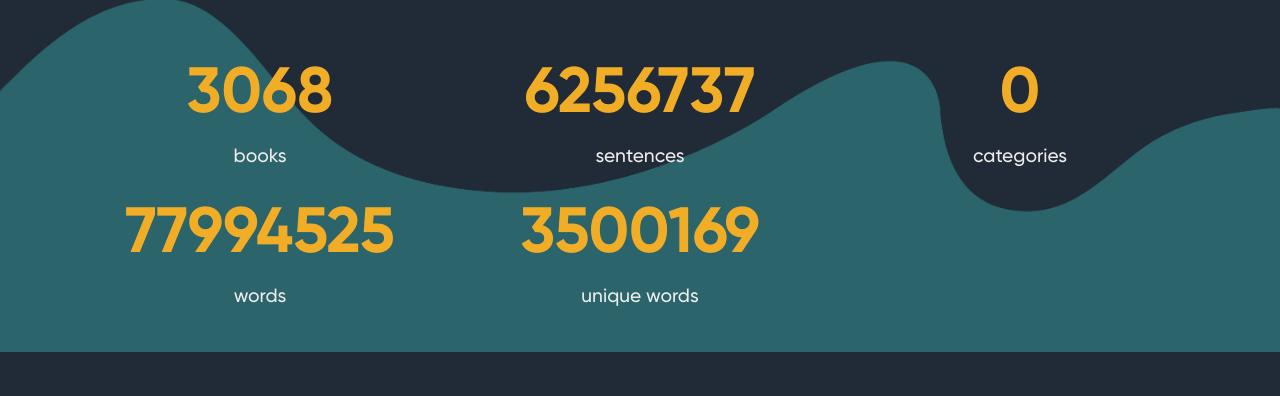
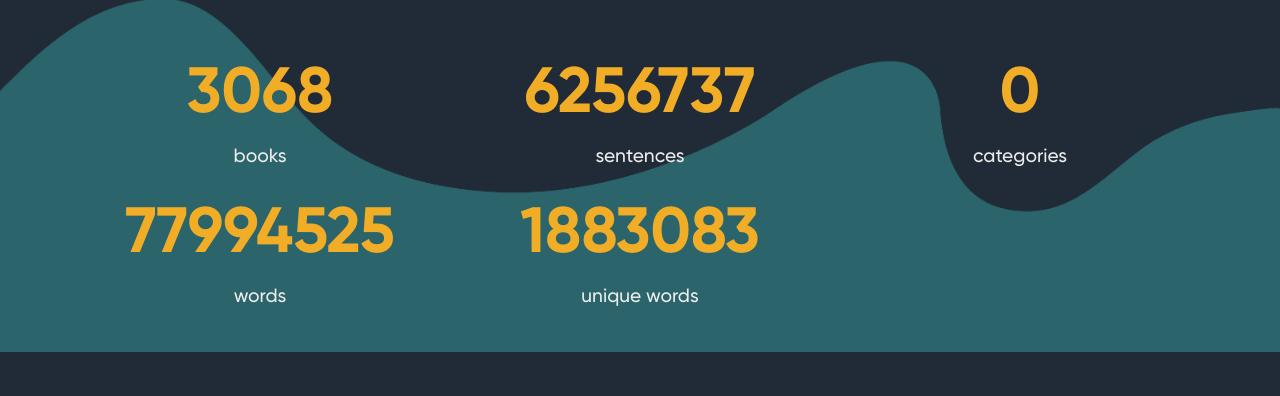
Before and after one commit to amiradamov/BakuProject, a Flask app: page / in a window 1280 px wide. Shown: the part 949-1345 px from the top of the page. Run offline with Flask 2, Linux system fonts and the light colour scheme; some libraries are stand-ins or nearby versions.

Commit message:
statistics (unique words)

```diff
--- a/templates/index.html
+++ b/templates/index.html
@@ -145,7 +145,7 @@
             </div>
 
             <div class="col-8 col-lg-4 justify-content-center mb-3 text-center">
-              <span class="statistics" id="unique-words">3500169</span><br>
+              <span class="statistics" id="unique-words">1883083</span><br>
               <span class="names mb-2">unique words</span><br>
             </div>
 
```
Also changed, not shown: templates/az.html (+6 -5 lines).
